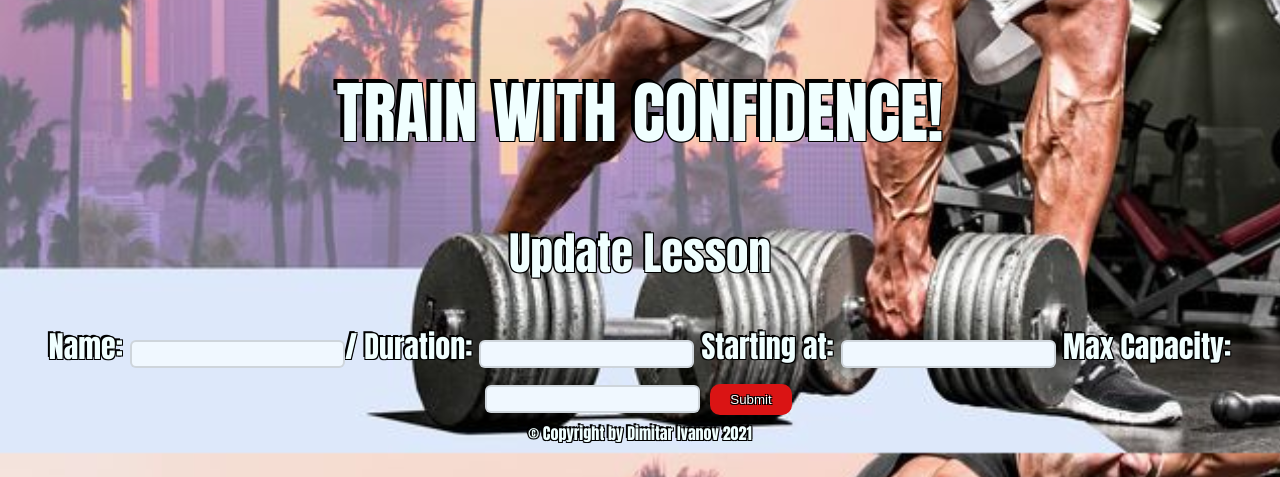
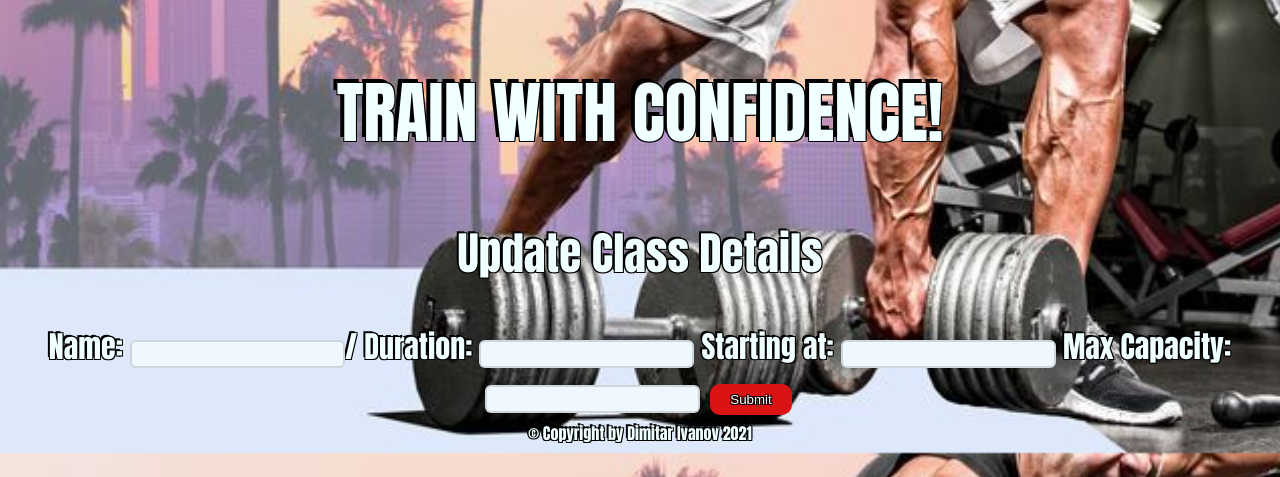
Before and after one commit to mitkousa/Gym_Project_W4, a Flask app: template templates/lessons/edit.html in a window 1280 px wide. Shown: the part 323-800 px from the top of the page. Run offline with Flask 2, Linux system fonts and the light colour scheme; the template is opened without the code that fills it, so the values that code supplies are empty.

Commit message:
lessons changed with classes on edit lessons

```diff
--- a/templates/lessons/edit.html
+++ b/templates/lessons/edit.html
@@ -2,7 +2,7 @@
 {% block content %}
 
 <div class="edit_lesson">
-<h2>Update Lesson</h2>
+<h2>Update Class Details</h2>
 
 <form action="/lessons/{{ lesson.id }}" method="POST">
     <div>
```
